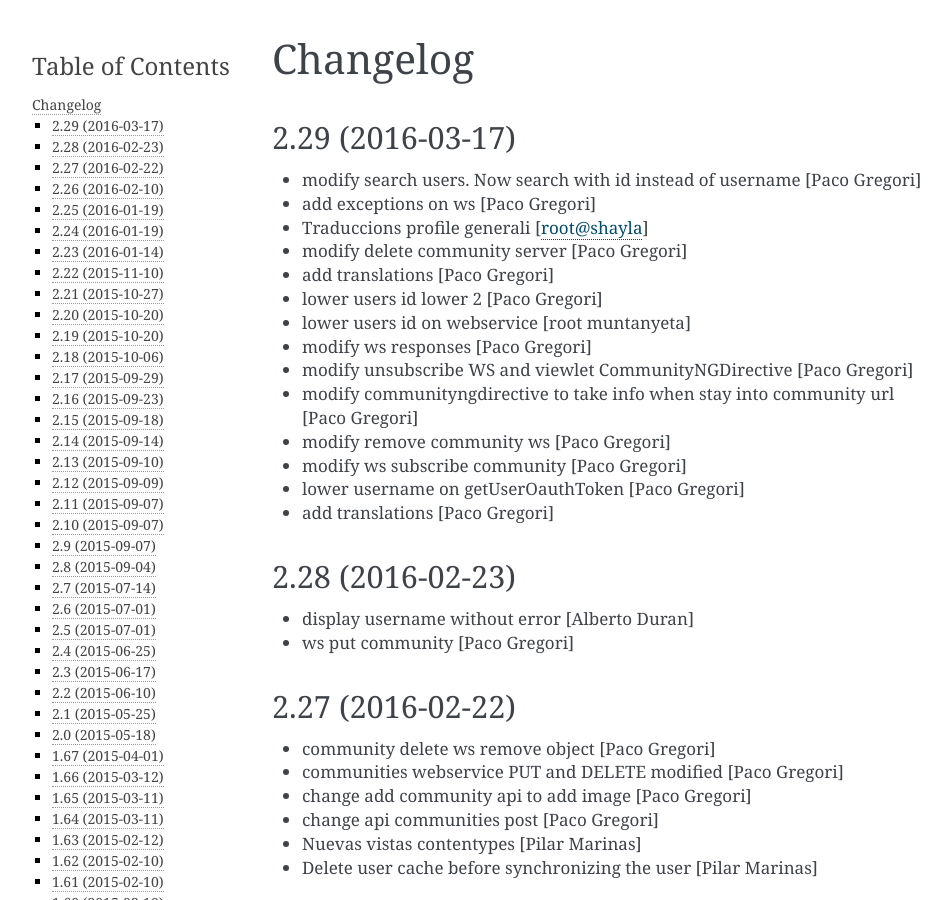
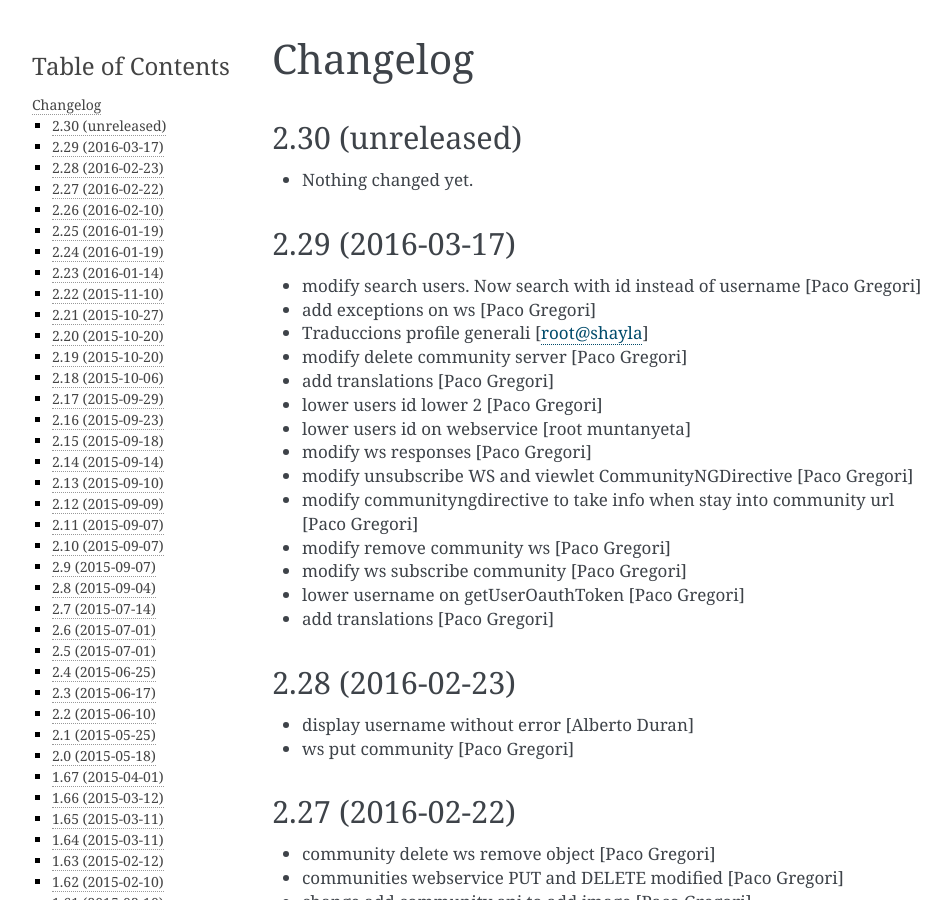
Before and after one commit to UPCnet/ulearn.core, a Sphinx documentation site: the page built from docs/HISTORY.rst, in a window 1280 px wide and 900 px high. Shown: the whole window, without its empty margins (148-1099 px from the left). Built offline with Sphinx 7.4.7, drawn with Linux system fonts in a browser that asks for light colours; pages that are not in the unit, such as notebooks, are missing from menus.

Commit message:
Back to development: 2.30

```diff
--- a/docs/HISTORY.rst
+++ b/docs/HISTORY.rst
@@ -1,5 +1,11 @@
 Changelog
 =========
+
+2.30 (unreleased)
+-----------------
+
+- Nothing changed yet.
+
 
 2.29 (2016-03-17)
 -----------------
--- a/setup.py
+++ b/setup.py
@@ -1,7 +1,7 @@
 from setuptools import setup, find_packages
 import os
 
-version = '2.29'
+version = '2.30.dev0'
 
 README = open('README.rst').read()
 HISTORY = open(os.path.join('docs', 'HISTORY.rst')).read()
```
